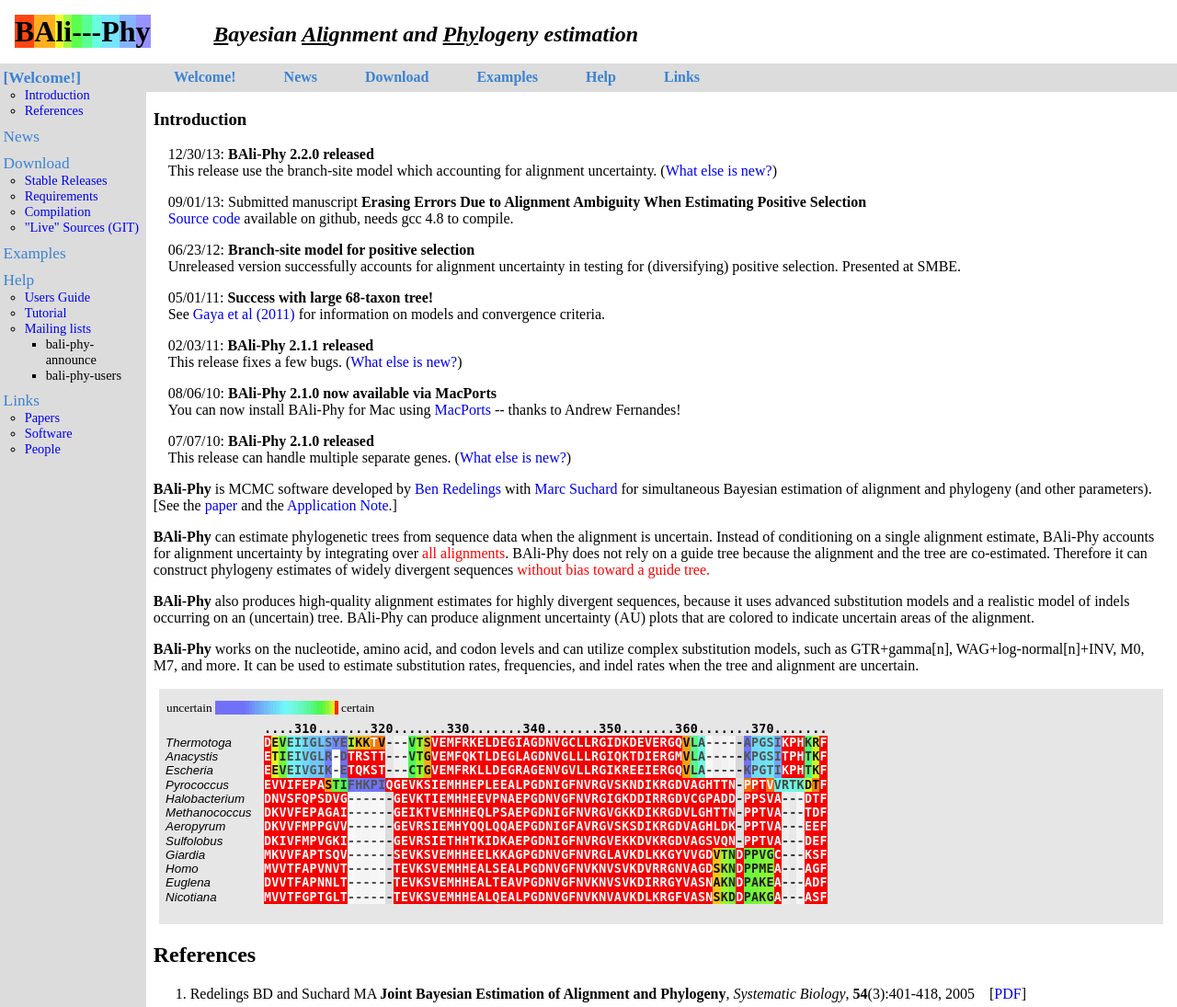
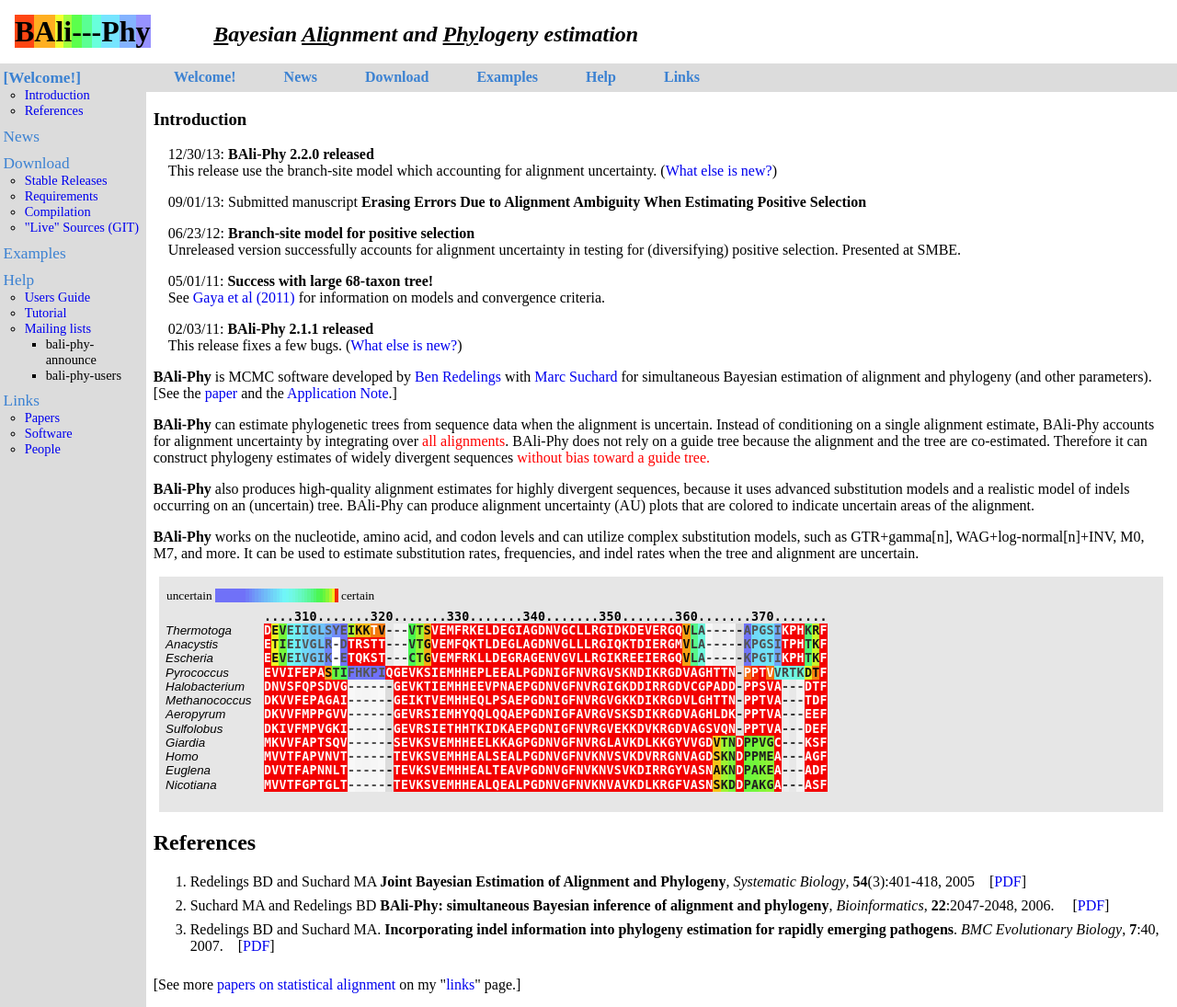
Before and after one commit to bredelings/php-bali-phy.org, a PHP site: page / in a window 1280 px wide. Shown: the top 1095 px of the page at 92% size. Run offline with PHP 8.4, Linux system fonts and the light colour scheme; data that the repository does not hold is empty.

Commit message:
Update news again.
Former-commit-id: 8abdb2d450c307575b6e5e0c4b33cbd42d736880

```diff
--- a/index.php
+++ b/index.php
@@ -29,11 +29,8 @@
 	    <div style="margin-left:1em">
 	      <p>12/30/13: <strong>BAli-Phy 2.2.0 released</strong><br/>
 		This release use the branch-site model which accounting for alignment uncertainty.  (<a href="news.php#2.2.0">What else is new?</a>)
-	      </div>
-	    <div style="margin-left:1em">
 
 	      <p>09/01/13: Submitted manuscript <strong>Erasing Errors Due to Alignment Ambiguity When Estimating Positive Selection</strong></br>
-	      <a href="https://github.com/bredelings/BAli-Phy">Source code</a> available on github, needs gcc 4.8 to compile.
 
 	      <p>06/23/12: <strong>Branch-site model for positive
 selection</strong></br>
@@ -45,16 +42,7 @@
 href="http://www.mycologia.org/cgi/content/short/103/2/361">Gaya et
 al (2011) </a> for information on models and convergence criteria.</p>
 	      <p>02/03/11: <strong>BAli-Phy 2.1.1 released</strong><br/>
-	      This release fixes a few bugs. (<a href="news.php#2.1.1">What else is new?</a>) 	    </div>
-
-	    <div style="margin-left:1em">
-	      <p>08/06/10: <strong>BAli-Phy 2.1.0 now available via MacPorts</strong><br/>
-	You can now install BAli-Phy for Mac using
-	<a href="http://www.macports.org">MacPorts</a> -- thanks to
-        Andrew Fernandes!</p>
-
-	      <p>07/07/10: <strong>BAli-Phy 2.1.0 released</strong><br/>
-	      This release can handle multiple separate genes.  (<a href="news.php#2.1.0">What else is new?</a>)
+	      This release fixes a few bugs. (<a href="news.php#2.1.1">What else is new?</a>)
 	    </div>
 
 	    <p><strong>BAli-Phy</strong> is MCMC software developed by <a
```
